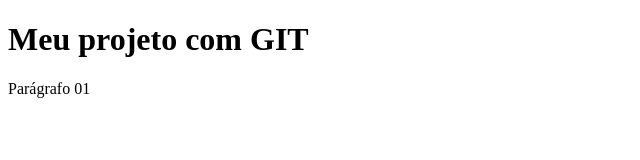
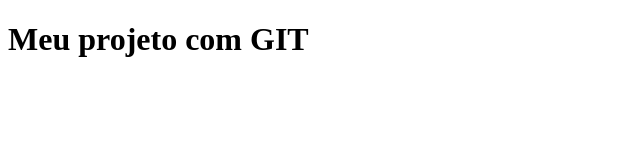
Before and after one commit to djftreinamentos/git_exemplos, a website: page public/index.html in a window 1280 px wide. Shown: the whole page, without its empty margins (0-640 px from the left). Drawn offline with Linux system fonts and the light colour scheme.

Commit message:
Revert "adicionando o paragrafo 01"
This reverts commit 6cff2cbc80d05d731baafd95d71d3fca4c5b443b.

```diff
--- a/public/index.html
+++ b/public/index.html
@@ -7,6 +7,5 @@
 </head>
 <body>
     <h1>Meu projeto com GIT</h1>
-    <p>Parágrafo 01</p>
 </body>
 </html>
```
